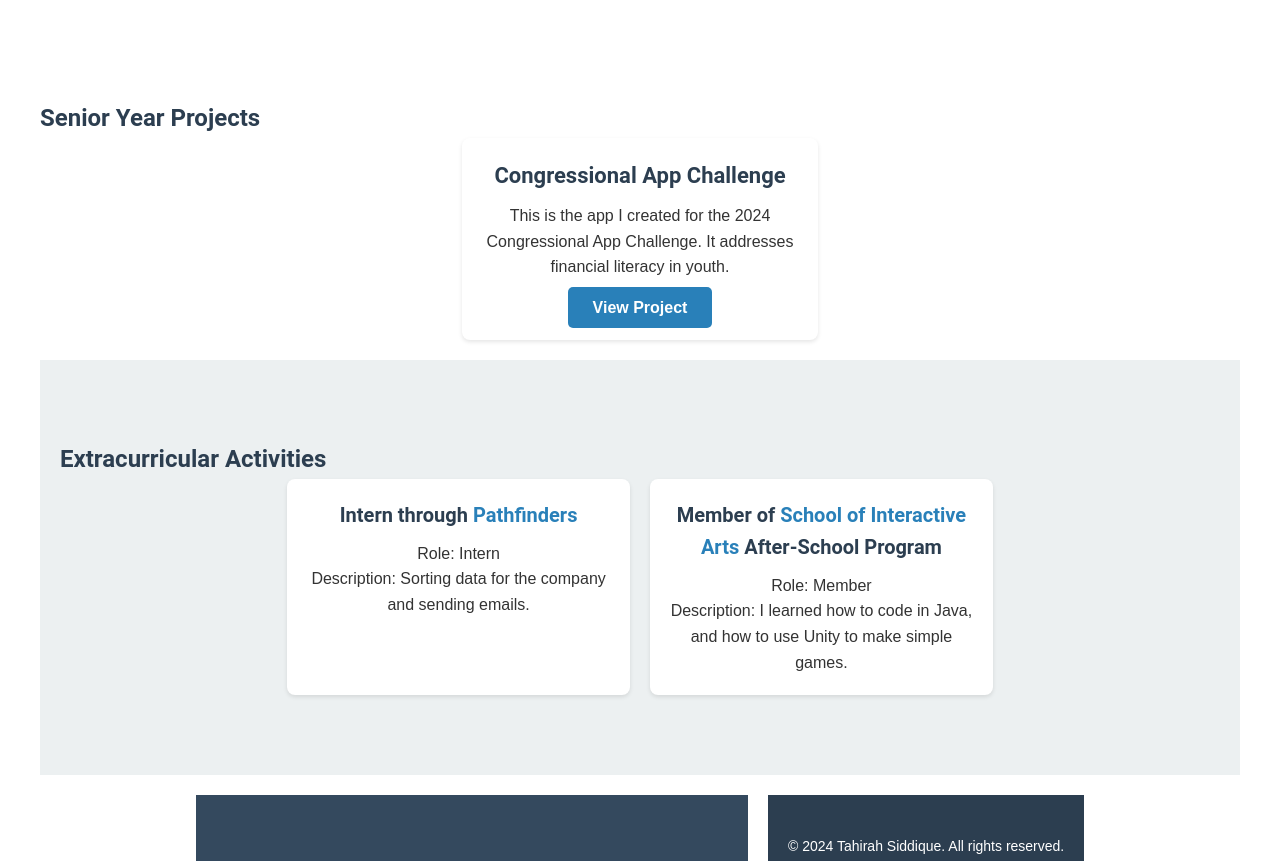
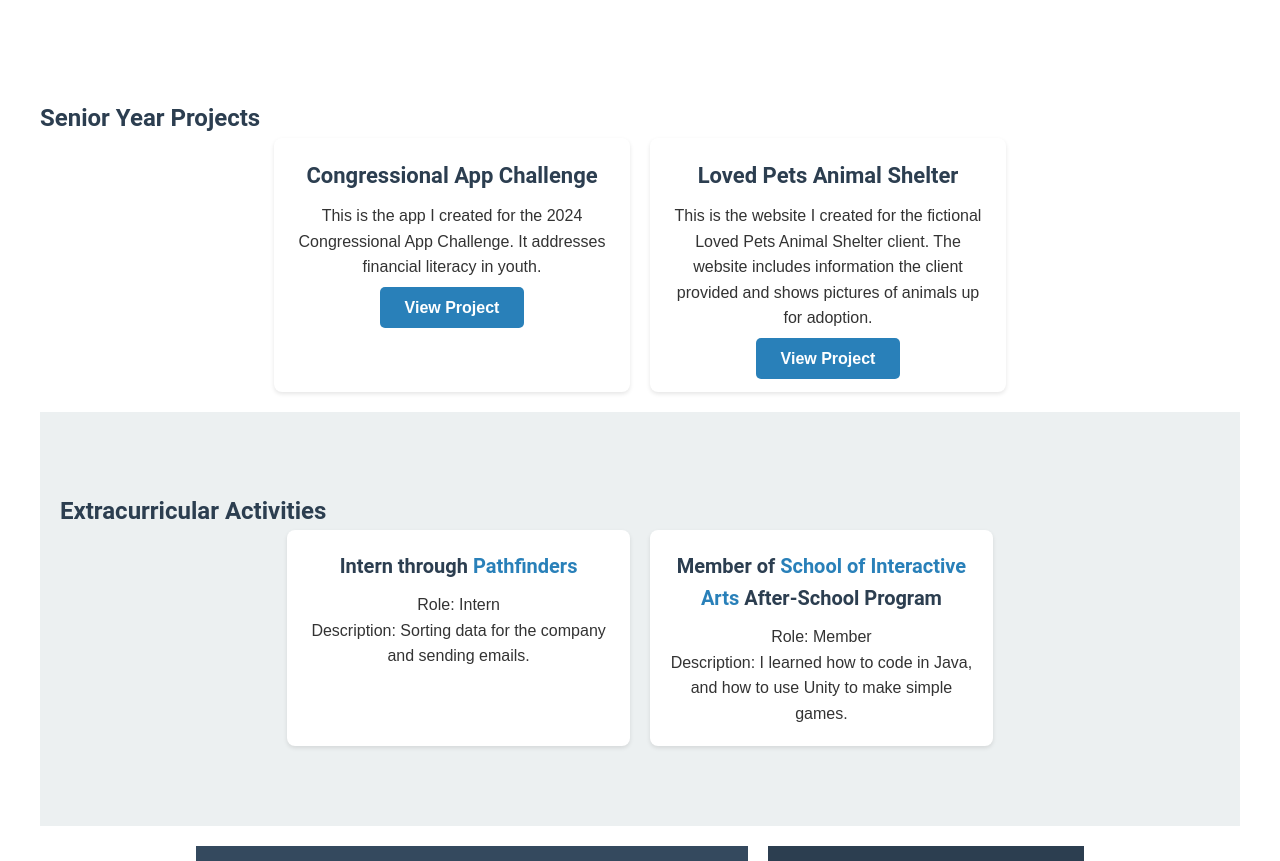
Before and after one commit to TahirahS/Portfolio, a plain HTML site: page index.html in a window 1280 px wide. Shown: the part 1920-2781 px from the top of the page. Drawn offline with Linux system fonts and the light colour scheme.

Commit message:
Update index.html

```diff
--- a/index.html
+++ b/index.html
@@ -120,6 +120,12 @@
                 <p>This is the app I created for the 2024 Congressional App Challenge. It addresses financial literacy in youth.</p>
                 <a target = "new" href="https://studio.code.org/projects/applab/8D-dIZFXVRFcCJ3idWBmXmnKqlo_v-W0mcXKjlRiwV0/" class="btn">View Project</a>
             </article>
+            <article class="project">
+
+                <h3>Loved Pets Animal Shelter</h3>
+                <p>This is the website I created for the fictional Loved Pets Animal Shelter client. The website includes information the client provided and shows pictures of animals up for adoption.</p>
+                <a target = "new" href="https://tahirahs.github.io/AdoptionAgency/" class="btn">View Project</a>
+            </article>
 
     <!-- Extracurricular Activities Section -->
     <section id="activities">
```
